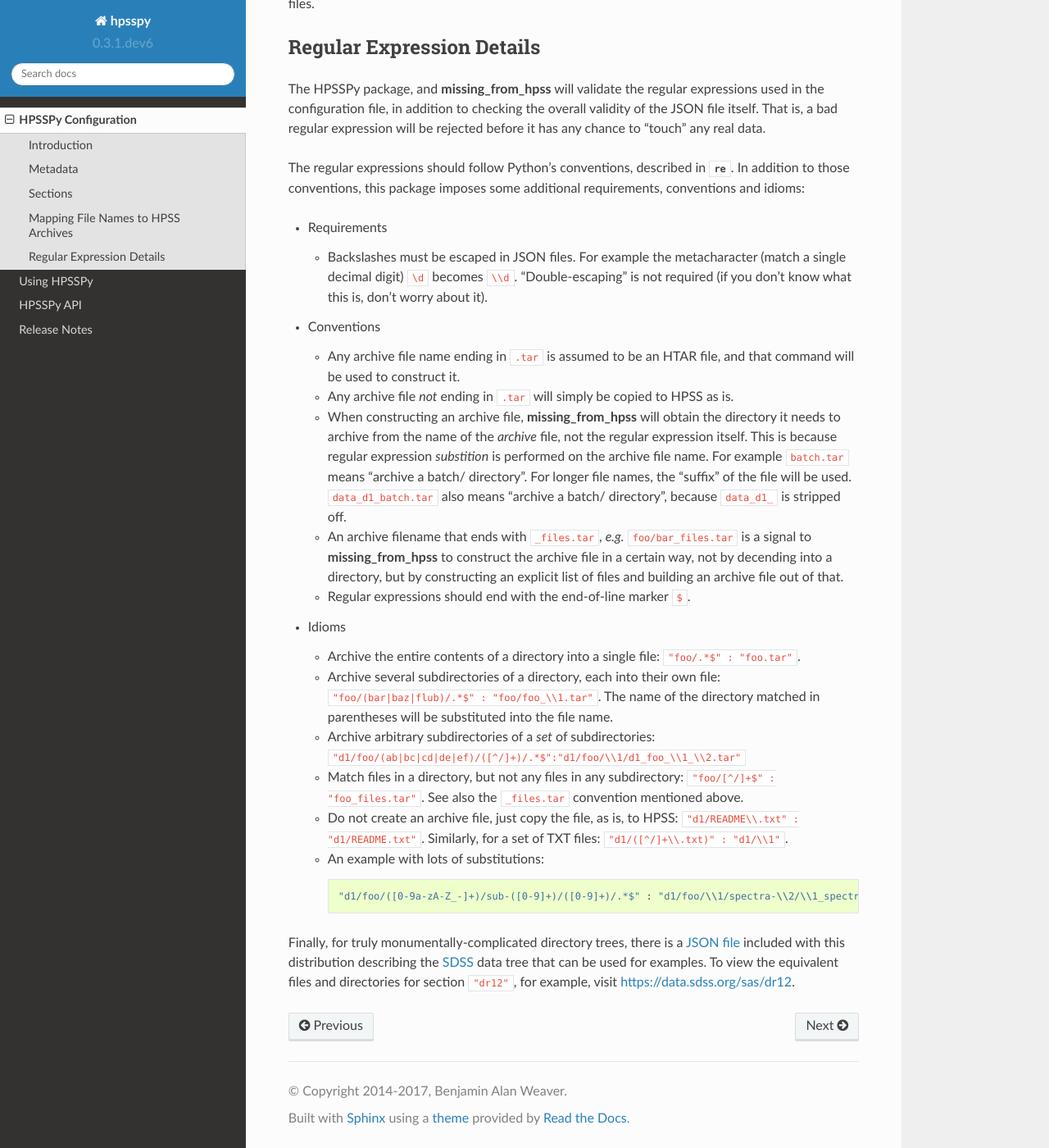
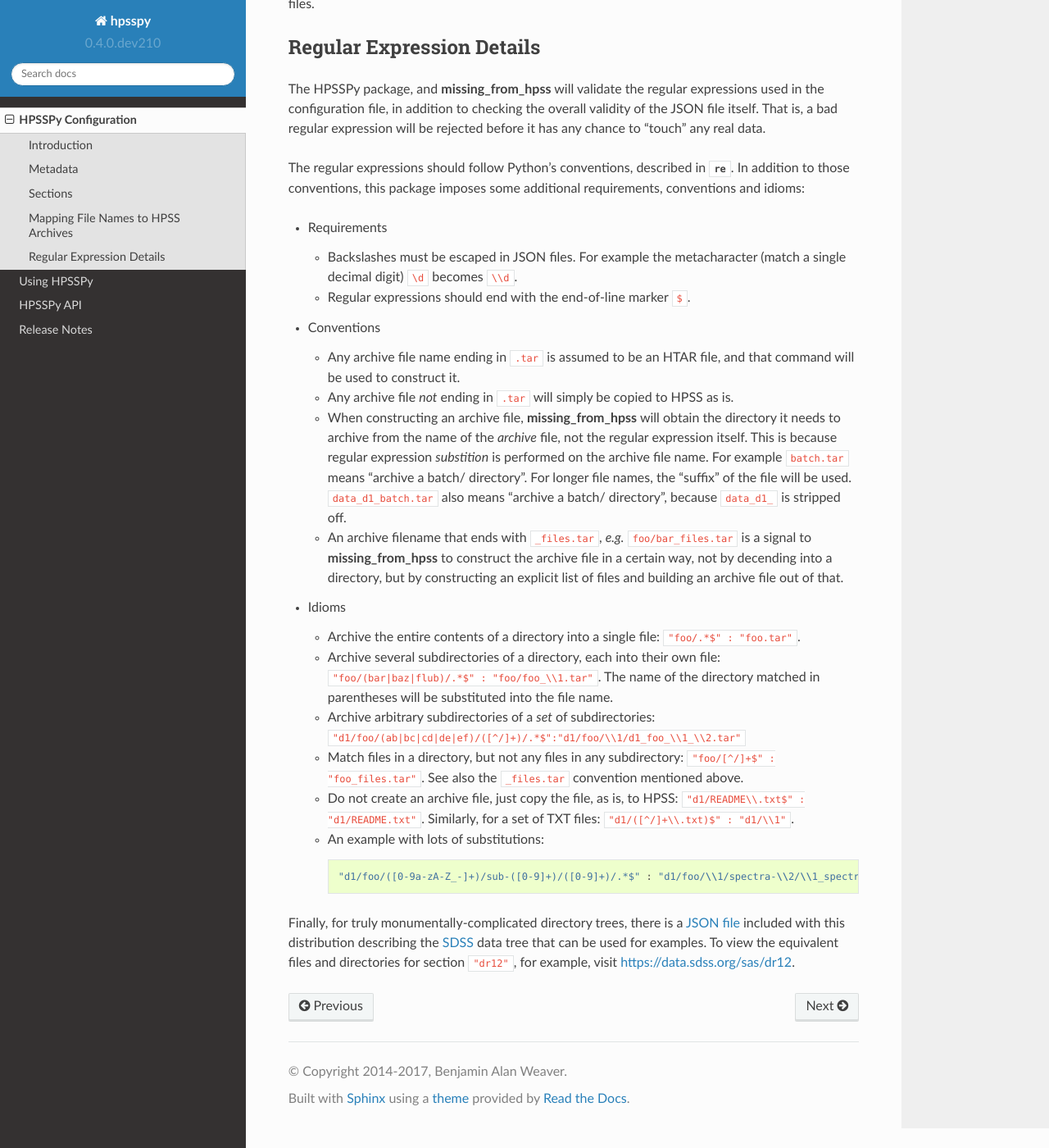
Before and after one commit to weaverba137/hpsspy, a Sphinx documentation site: the page built from doc/configuration.rst, in a window 1280 px wide and 1400 px high, scrolled down 2680 px. Shown: the whole window at 82% size. Built offline with Sphinx 7.4.7 and the Read the Docs theme 2.0.0, drawn with Linux system fonts in a browser that asks for light colours.

```diff
--- a/doc/changes.rst
+++ b/doc/changes.rst
@@ -2,13 +2,12 @@
 Release Notes
 =============
 
-0.3.1 (unreleased)
+0.4.0 (unreleased)
 ------------------
 
 * Add ``--version`` option.
 * Add Python 3.6, remove 3.3.
 * Add many quality-assurance checks and additional documentation (PR `#2`_).
-* Todo: document command-line use, unit tests.
 
 .. _`#2`: https://github.com/weaverba137/hpsspy/pull/2
 
--- a/doc/configuration.rst
+++ b/doc/configuration.rst
@@ -78,7 +78,7 @@ has configuration items that describe its structure::
             "exclude": [],
             "d1": {
                 "d1/batch/.*$": "d1/batch.tar",
-                "d1/([^/]+\\.txt)": "d1/\\1",
+                "d1/([^/]+\\.txt)$": "d1/\\1",
                 "d1/templates/[^/]+$": "d1/templates/templates_files.tar"
             }
         }
@@ -145,8 +145,7 @@ imposes some additional requirements, conventions and idioms:
 
   - Backslashes must be escaped in JSON files.  For example the
     metacharacter (match a single decimal digit) ``\d`` becomes ``\\d``.
-    "Double-escaping" is not required (if you don't know what this is,
-    don't worry about it).
+  - Regular expressions should end with the end-of-line marker ``$``.
 
 * Conventions
 
@@ -167,7 +166,6 @@ imposes some additional requirements, conventions and idioms:
     the archive file in a certain way, not by decending into a directory,
     but by constructing an explicit list of files and building an archive
     file out of that.
-  - Regular expressions should end with the end-of-line marker ``$``.
 
 * Idioms
 
@@ -182,8 +180,8 @@ imposes some additional requirements, conventions and idioms:
     subdirectory: ``"foo/[^/]+$" : "foo_files.tar"``.  See also the
     ``_files.tar`` convention mentioned above.
   - Do not create an archive file, just copy the file, as is, to HPSS:
-    ``"d1/README\\.txt" : "d1/README.txt"``.  Similarly, for a set of TXT files:
-    ``"d1/([^/]+\\.txt)" : "d1/\\1"``.
+    ``"d1/README\\.txt$" : "d1/README.txt"``.  Similarly, for a set of TXT files:
+    ``"d1/([^/]+\\.txt)$" : "d1/\\1"``.
   - An example with lots of substitutions::
 
         "d1/foo/([0-9a-zA-Z_-]+)/sub-([0-9]+)/([0-9]+)/.*$" : "d1/foo/\\1/spectra-\\2/\\1_spectra-\\2_\\3.tar"
--- a/hpsspy/__init__.py
+++ b/hpsspy/__init__.py
@@ -23,4 +23,4 @@ class HpssOSError(HpssError):
     pass
 
 
-__version__ = '0.3.1.dev6'
+__version__ = '0.4.0.dev210'
```
Also changed, not shown: 1 other file.
